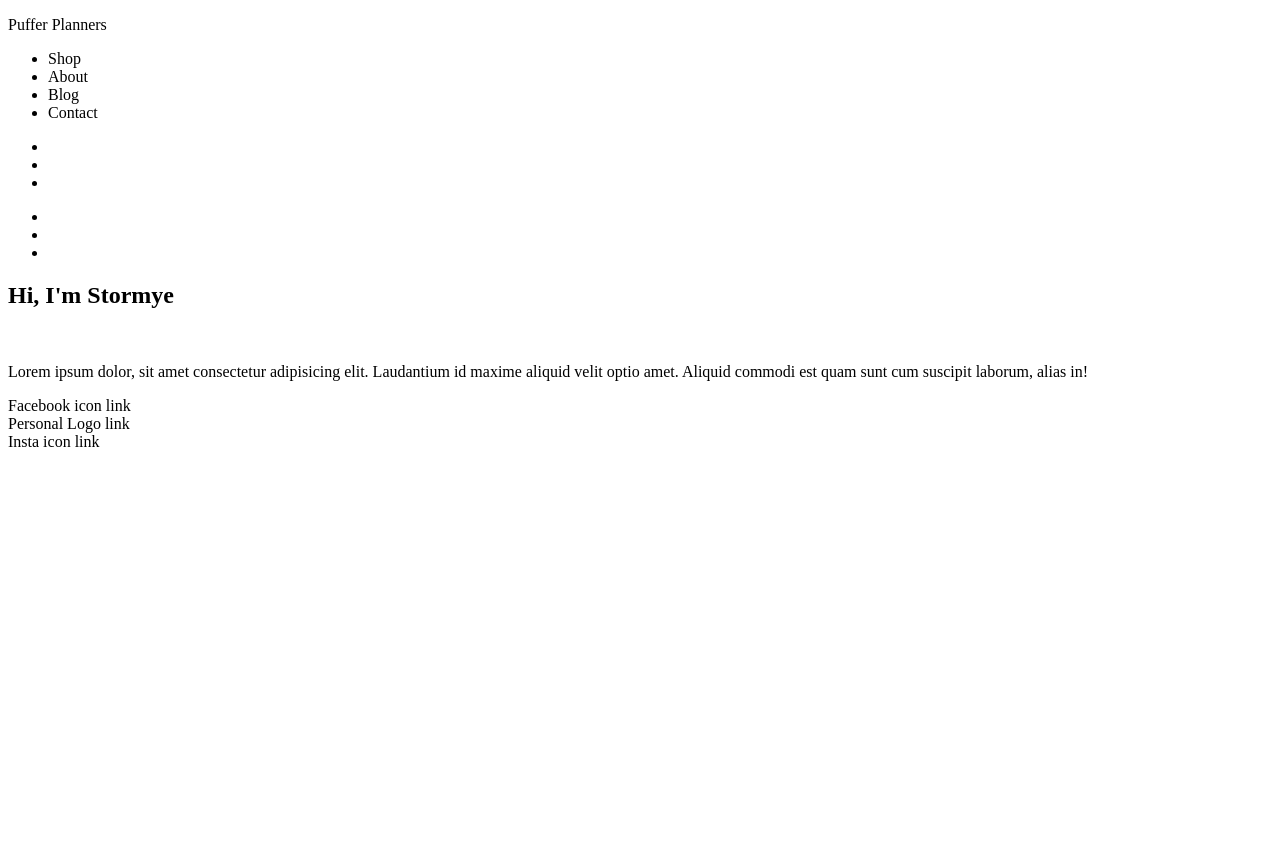
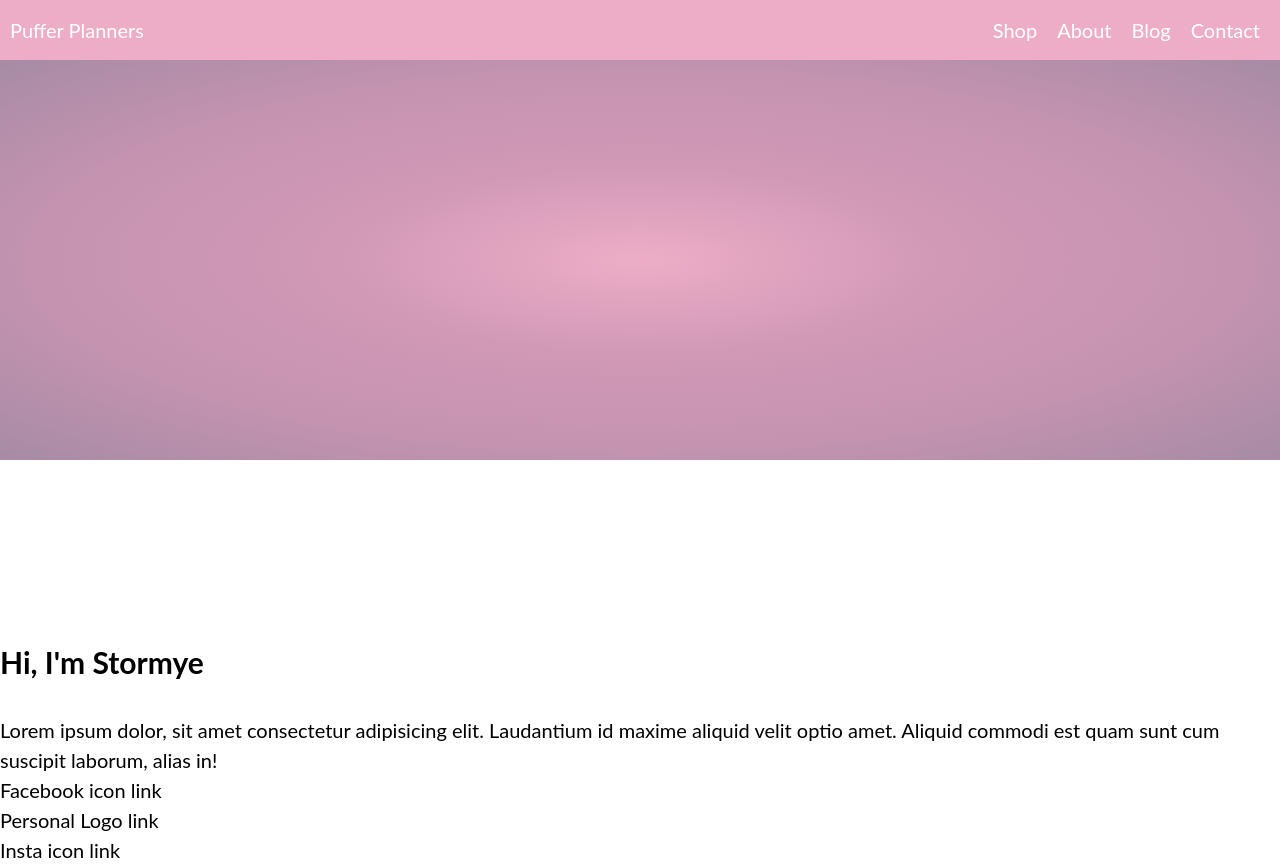
Before and after one commit to ryan-puffer/puffer-planners, a plain HTML site: page index.html in a window 1280 px wide. Before the commit the page ends 800 px from the top, so only its background shows below. Drawn offline with Linux system fonts and the light colour scheme.

Commit message:
add nav layout

```diff
--- a/index.html
+++ b/index.html
@@ -4,6 +4,7 @@
     <meta charset="UTF-8">
     <meta name="viewport" content="width=device-width, initial-scale=1.0">
     <title>Puffer Planners</title>
+    <link rel="stylesheet" href="css/main.css">
 </head>
 <body>
     <nav class="main-nav">
--- /dev/null
+++ b/scss/abstracts/_variables.scss
@@ -0,0 +1,17 @@
+/* SCSS RGB */
+$nadeshiko-pink: rgba(237, 173, 199, 1);
+$kobi: rgba(209, 153, 182, 1);
+$opera-mauve: rgba(196, 147, 176, 1);
+$glossy-grape: rgba(166, 139, 165, 1);
+$black-coral: rgba(92, 93, 103, 1);
+
+/* SCSS Gradient */
+$gradient-top: linear-gradient(0deg, #edadc7ff, #d199b6ff, #c493b0ff, #a68ba5ff, #5c5d67ff);
+$gradient-right: linear-gradient(90deg, #edadc7ff, #d199b6ff, #c493b0ff, #a68ba5ff, #5c5d67ff);
+$gradient-bottom: linear-gradient(180deg, #edadc7ff, #d199b6ff, #c493b0ff, #a68ba5ff, #5c5d67ff);
+$gradient-left: linear-gradient(270deg, #edadc7ff, #d199b6ff, #c493b0ff, #a68ba5ff, #5c5d67ff);
+$gradient-top-right: linear-gradient(45deg, #edadc7ff, #d199b6ff, #c493b0ff, #a68ba5ff, #5c5d67ff);
+$gradient-bottom-right: linear-gradient(135deg, #edadc7ff, #d199b6ff, #c493b0ff, #a68ba5ff, #5c5d67ff);
+$gradient-top-left: linear-gradient(225deg, #edadc7ff, #d199b6ff, #c493b0ff, #a68ba5ff, #5c5d67ff);
+$gradient-bottom-left: linear-gradient(315deg, #edadc7ff, #d199b6ff, #c493b0ff, #a68ba5ff, #5c5d67ff);
+$gradient-radial: radial-gradient(#edadc7ff, #d199b6ff, #c493b0ff, #a68ba5ff);
--- /dev/null
+++ b/scss/base/_header.scss
@@ -0,0 +1,4 @@
+.main-header {
+	background-image: $gradient-radial;
+	height: 50vh;
+}
--- a/scss/base/_typography.scss
+++ b/scss/base/_typography.scss
@@ -3,5 +3,6 @@ body {
 	font-weight: 400;
 	line-height: 1.5;
 	color: black;
-	padding: 2rem;
+
+	font-size: 2rem;
 }
--- /dev/null
+++ b/scss/components/_nav.scss
@@ -0,0 +1,18 @@
+.main-nav {
+	display: flex;
+	justify-content: space-between;
+	background-color: $nadeshiko-pink;
+	color: white;
+	padding: 1rem;
+	&__title {
+		line-height: 2;
+	}
+	&__links {
+		display: flex;
+
+		&--button {
+			list-style: none;
+			padding: .5rem 1rem;
+		}
+	}
+}
--- a/scss/main.scss
+++ b/scss/main.scss
@@ -1 +1,5 @@
 @import "base/base";
+@import "abstracts/variables";
+@import "components/nav";
+@import "base/typography";
+@import "base/header";
```
Also changed, not shown: css/main.css, 1 other file.
